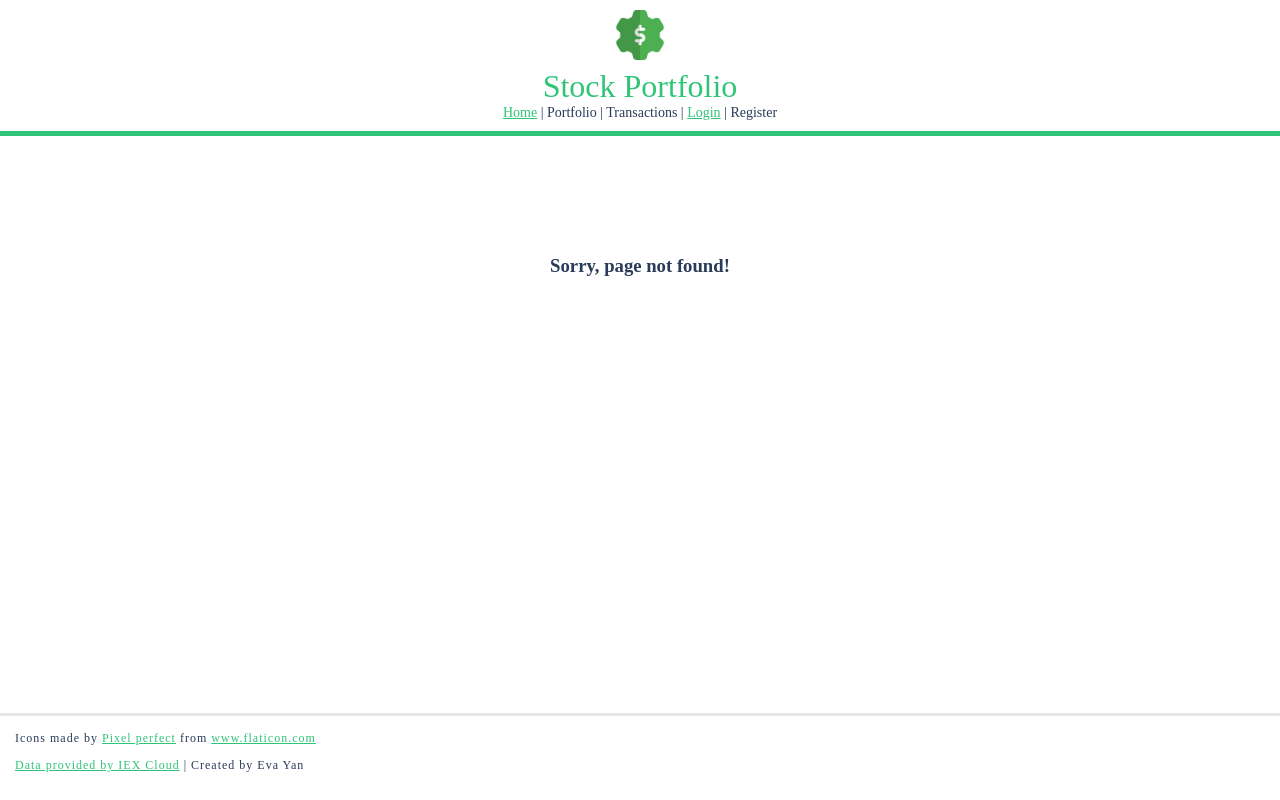
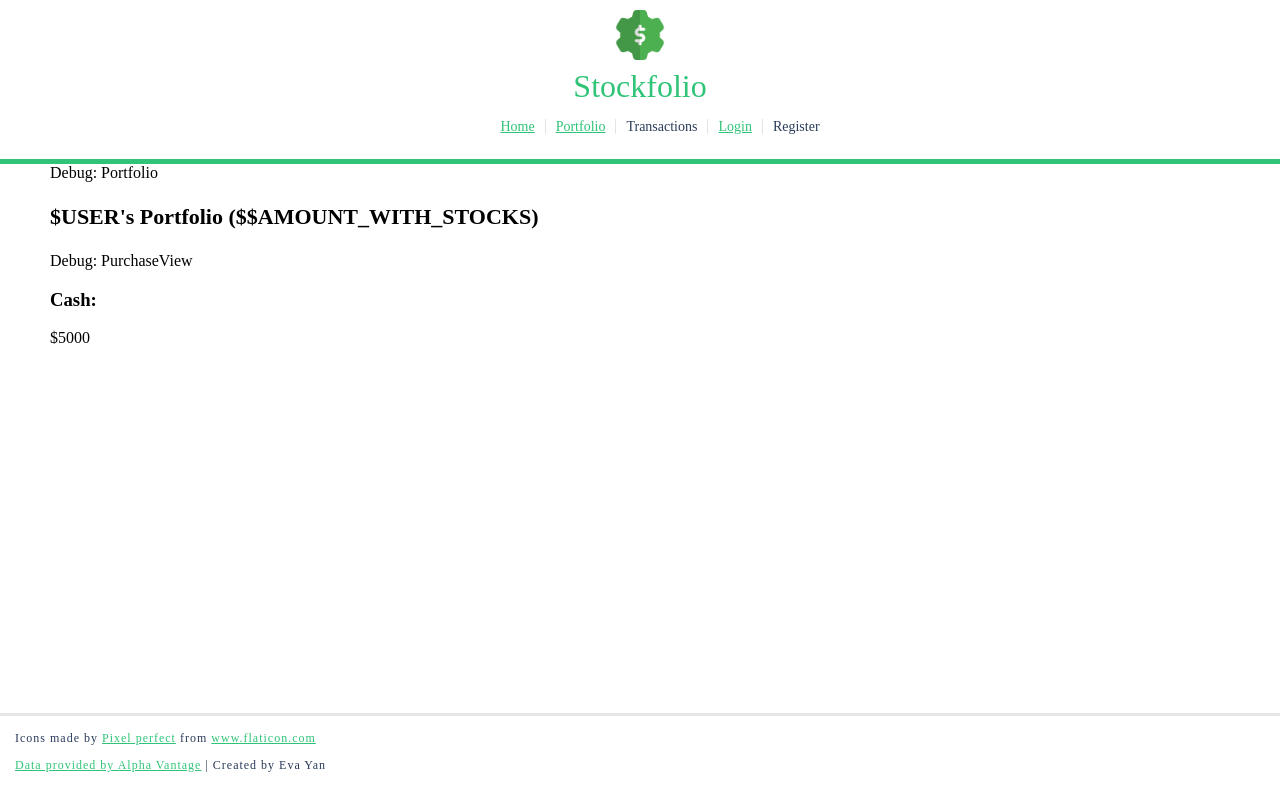
Before and after one commit to skeyan/stock-portfolio, a React (Create React App) app in the folder front-end/: page /portfolio in a window 1280 px wide. Before the commit this address had no page. Built offline with nearby package versions, Linux system fonts and the light colour scheme.

Commit message:
Added a Portfolio page with default cahs value of 000

```diff
--- a/front-end/src/App.css
+++ b/front-end/src/App.css
@@ -21,6 +21,17 @@
   color: #293B59;
   text-align: center;
   font-size: 14px;
+  list-style-type: none;
+}
+
+.App-Header-Links li {
+  display: inline;
+  padding-left: 10px;
+  padding-right: 10px;
+}
+
+.App-Header-Links li:not(:last-child) {
+  border-right: 1px solid #e3e3e3;
 }
 
 /* Style for the footer. */
--- a/front-end/src/App.js
+++ b/front-end/src/App.js
@@ -3,6 +3,7 @@ import { BrowserRouter as Router, Route, Switch } from 'react-router-dom';
 import Home from './containers/Home.js';
 import Navbar from './containers/Navbar.js';
 import Footer from './containers/Footer.js';
+import Portfolio from './containers/Portfolio.js';
 import Login from './containers/Login.js';
 import NotFound from './containers/NotFound.js';
 import './App.css';
@@ -38,6 +39,9 @@ class App extends Component {
               <Route exact path="/login">
                 <Login />
               </Route>
+              <Route exact path="/portfolio">
+                <Portfolio />
+              </Route>
               {/* Catch all route for an invalid url: */}
               <Route>
                 <NotFound />
--- a/front-end/src/containers/Footer.js
+++ b/front-end/src/containers/Footer.js
@@ -5,7 +5,7 @@ function Footer() {
     return (
         <div className="footer">
             <div>Icons made by <a href="https://icon54.com/" title="Pixel perfect">Pixel perfect</a> from <a href="https://www.flaticon.com/" title="Flaticon">www.flaticon.com</a></div>
-            <p><a href="https://iexcloud.io">Data provided by IEX Cloud</a> | Created by Eva Yan</p>
+            <p><a href="https://www.alphavantage.co/">Data provided by Alpha Vantage</a> | Created by Eva Yan</p>
         </div>
     );
 }
--- a/front-end/src/containers/Home.js
+++ b/front-end/src/containers/Home.js
@@ -8,18 +8,14 @@ class Home extends Component {
         super();
 
         // Default state values go below
-        // this.state = {
-        //     // Default values, currently hardcoded
-        //     money: 5000
-        // }
     }
 
     render() {
         return (
             <div className="homepage-message">
-                <h2>Welcome to Stock Portfolio,</h2>
-                <p>where you can create an account, buy stocks, and view your transactions! </p>
-                <p>To begin, <Link to="/login">login</Link> or signup.</p>
+                <h2>Welcome to Stockfolio,</h2>
+                <p>where you can create an account, buy stocks, and audit your transactions! </p>
+                <p>To begin, <Link to="/login">login</Link> or register.</p>
             </div>
         );
     }
--- a/front-end/src/containers/Login.css
+++ b/front-end/src/containers/Login.css
@@ -20,4 +20,8 @@
         font-size: 14px;
         font-family: avenir-light;
     }
+
+    #no-account {
+        font-family: avenir-medium;
+    }
 }
--- a/front-end/src/containers/Login.js
+++ b/front-end/src/containers/Login.js
@@ -1,5 +1,6 @@
 import React, { useState } from "react";
 import { Button, FormGroup, FormControl, ControlLabel } from "react-bootstrap";
+import { Link } from 'react-router-dom';
 import "./Login.css";
 
 export default function Login() {
@@ -30,6 +31,7 @@ export default function Login() {
             className="form-input"
           />
         </FormGroup>
+        <br />
         <FormGroup controlId="password" bsSize="large">
           <ControlLabel>Password</ControlLabel>
           <br />
@@ -43,6 +45,7 @@ export default function Login() {
         <Button block bsSize="large" disabled={!validateForm()} type="submit">
           Login
         </Button>
+        <p id="no-account">Don't have an account? Register here.</p>
       </form>
 
 
--- a/front-end/src/containers/Navbar.js
+++ b/front-end/src/containers/Navbar.js
@@ -8,9 +8,15 @@ function Navbar() {
             <div className="App-Title">
                 <img src="/bank.png" alt="bank symbol" width="50px"/>
                 <br />
-                Stock Portfolio
+                Stockfolio
             </div>
-            <div className="App-Header-Links"><Link to="/">Home</Link> | Portfolio | Transactions | <Link to="/login">Login</Link> | Register</div>
+            <ul className="App-Header-Links">
+                <li><Link to="/">Home</Link></li>
+                <li><Link to="/portfolio">Portfolio</Link></li>
+                <li>Transactions</li>
+                <li><Link to="/login">Login</Link></li>
+                <li>Register</li>
+            </ul>
         </div>
     );
 }
--- /dev/null
+++ b/front-end/src/containers/Portfolio.css
@@ -0,0 +1,9 @@
+h3#portfolio-header {
+    font-family: avenir-black;
+    font-size: 22px;
+}
+
+.portfolio-container {
+    padding-left: 50px;
+    font-family: avenir-medium;
+}
--- a/front-end/src/containers/Portfolio.js
+++ b/front-end/src/containers/Portfolio.js
@@ -0,0 +1,59 @@
+import React, { Component } from 'react';
+import { Link } from 'react-router-dom';
+import './Portfolio.css';
+import PurchaseView from '../views/PurchaseView';
+import { connect } from "react-redux";
+import { setCash } from '../store/rootReducer';
+
+class Portfolio extends Component {
+    constructor()
+    {
+        super();
+
+        // Default state values go below
+        this.state = {
+            // Default values, currently hardcoded
+            cash: 5000
+        }
+    }
+
+    componentDidMount() {
+        this.setState({
+          cash: this.props.cash
+        })
+        this.props.setCash(5000);
+    }
+
+    render() {
+        console.log(this.props.cash)
+        return (
+            <div className="portfolio-container">
+                Debug: Portfolio
+                <h3 id="portfolio-header">$USER's Portfolio ($$AMOUNT_WITH_STOCKS)</h3>
+
+                {/* PurchaseView is the component where the user can purchase stocks. */}
+                <PurchaseView cash={this.props.cash} />
+            </div>
+        );
+    }
+}
+
+// Match state variables to props of this component
+function mapStateToProps(state) {
+    return {
+      // prop_var_name: state.var_name_in_state
+      cash: state.cash
+    }
+  }
+
+// Map dispatch functions to props of this component
+const mapDispatchToProps = dispatch => {
+    return {
+      // action: (variable) => dispatch (action(variable))
+      setCash: (cash) => dispatch(setCash(cash))
+    }
+  };
+
+
+// Connect this component to the store
+export default connect(mapStateToProps, mapDispatchToProps)(Portfolio);
--- a/front-end/src/store/rootReducer.js
+++ b/front-end/src/store/rootReducer.js
@@ -1,8 +1,21 @@
-// Actions go below
-// Setup the initial state of the store
+import axios from 'axios';
+
+// Constants will be used to define cases in the rootReducer
+const SET_CASH = "SET_CASH"
+
+// Initialize the initial state of the store with default values
 const initState = () => ({
-    stocks: []
+    stocks: [],
+    cash: 5000
 })
+
+// Actions creators go here
+export function setCash(cash = 0) {
+    return {
+        type: SET_CASH,
+        cash: cash
+    }
+}
 
 /*
     * The rootReducer is responsible for taking actions sent to it
@@ -10,7 +23,17 @@ const initState = () => ({
     * Because this app is small, there will only be one reducer.
 */
 function rootReducer(state = initState, action = {}) {
-    return state;
+    switch (action.type)
+    {
+        // More action cases go here
+        case SET_CASH:
+            return Object.assign({}, state, {
+                cash: action.cash
+            });
+
+        default:
+            return state;
+    }
 }
 
 export default rootReducer;
--- /dev/null
+++ b/front-end/src/views/PurchaseView.jsx
@@ -0,0 +1,25 @@
+import React, { Component } from 'react';
+
+class PurchaseView extends Component {
+    constructor()
+    {
+        super();
+
+        // Default state values go below
+        this.state = {
+            // Default values, currently hardcoded
+        }
+    }
+
+    render() {
+        return (
+            <div>
+                Debug: PurchaseView
+                <h3>Cash:</h3>
+                <p>${this.props.cash}</p>
+            </div>
+        );
+    }
+}
+
+export default PurchaseView;
```
